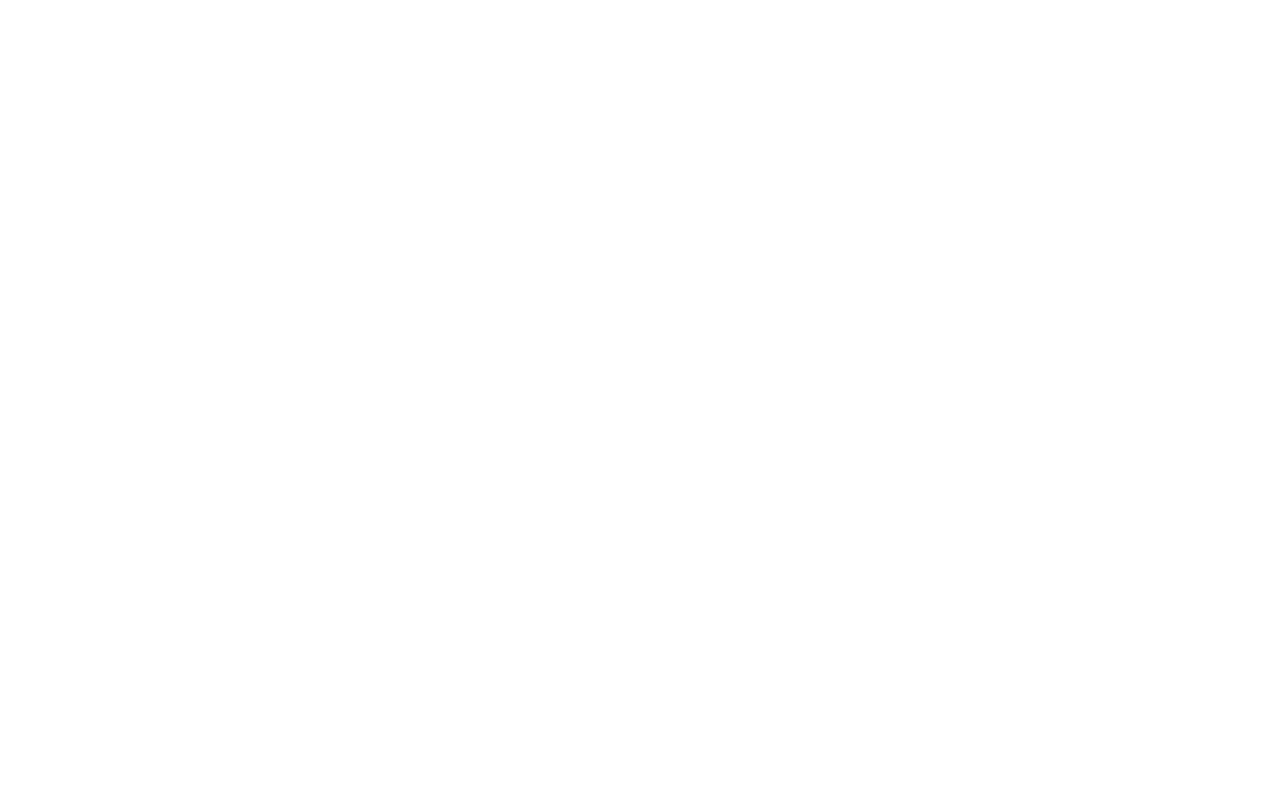
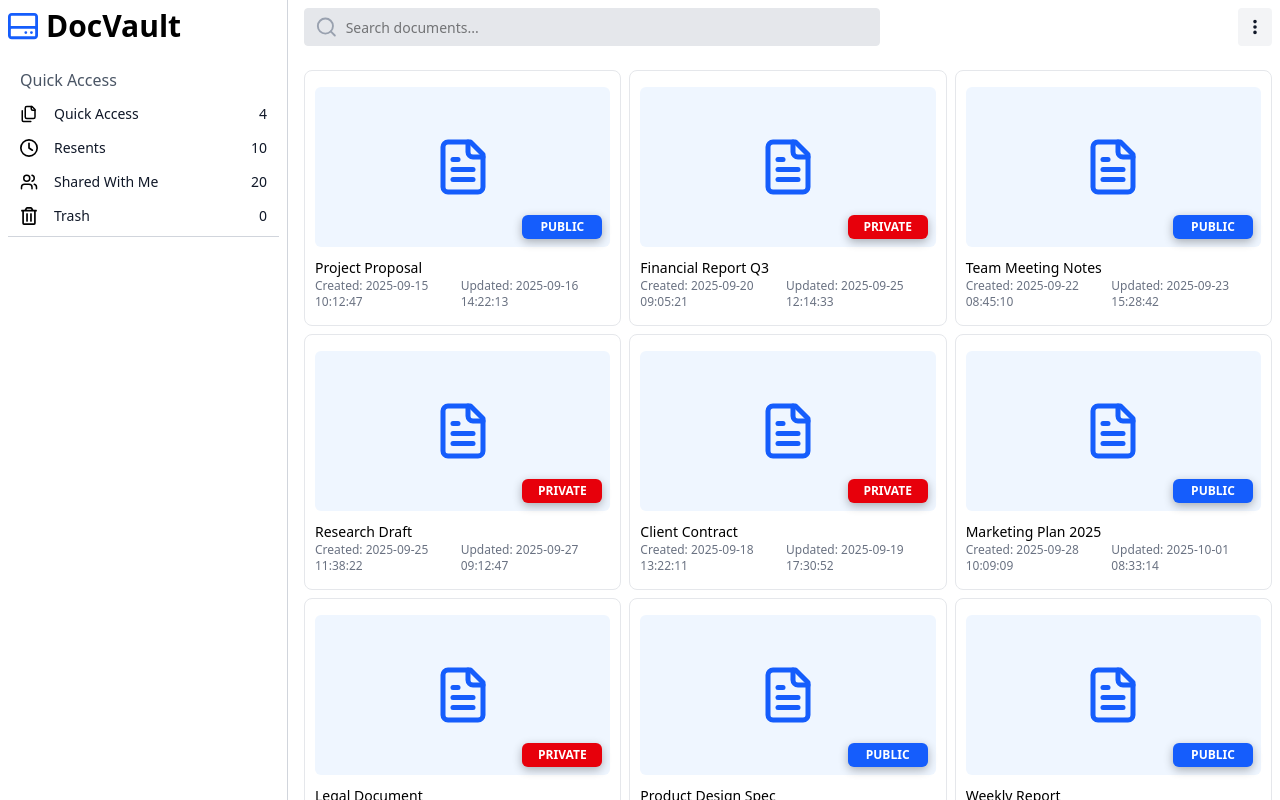
Before and after one commit to Nipun-Malinga/document-management-system-frontend, a React (Vite) app: page / in a window 1280 px wide. Shown: the top 800 px of the page. Built offline with nearby package versions, Linux system fonts and the light colour scheme.

Commit message:
feature: implement main layout. - fix the router issue.

```diff
--- a/src/pages/Home.tsx
+++ b/src/pages/Home.tsx
@@ -1,5 +1,23 @@
+import { Outlet } from 'react-router-dom';
+import { SideBar, TopBar } from '../components';
+
 const Home = () => {
-  return <div className='box-border'></div>;
+  return (
+    <main className='grid grid-cols-1 md:grid-cols-[18rem_1fr] md:gap-2'>
+      <div className='md:p-2 border-r border-gray-300'>
+        <SideBar />
+      </div>
+
+      <div>
+        <div className='p-2'>
+          <TopBar />
+        </div>
+        <div className='p-2'>
+          <Outlet />
+        </div>
+      </div>
+    </main>
+  );
 };
 
 export default Home;
--- a/src/router/router.ts
+++ /dev/null
@@ -1,12 +0,0 @@
-import { createBrowserRouter } from 'react-router-dom';
-import Home from '../pages/Home';
-
-let router = createBrowserRouter([
-  {
-    path: '/',
-    index: true,
-    Component: Home,
-  },
-]);
-
-export default router;
--- /dev/null
+++ b/src/router/router.tsx
@@ -0,0 +1,18 @@
+import { createBrowserRouter } from 'react-router-dom';
+import Home from '../pages/Home';
+import DocumentGrid from '../features/documents/components/DocumentGrid';
+
+const router = createBrowserRouter([
+  {
+    path: '/',
+    element: <Home />,
+    children: [
+      {
+        index: true,
+        element: <DocumentGrid />,
+      },
+    ],
+  },
+]);
+
+export default router;
```
